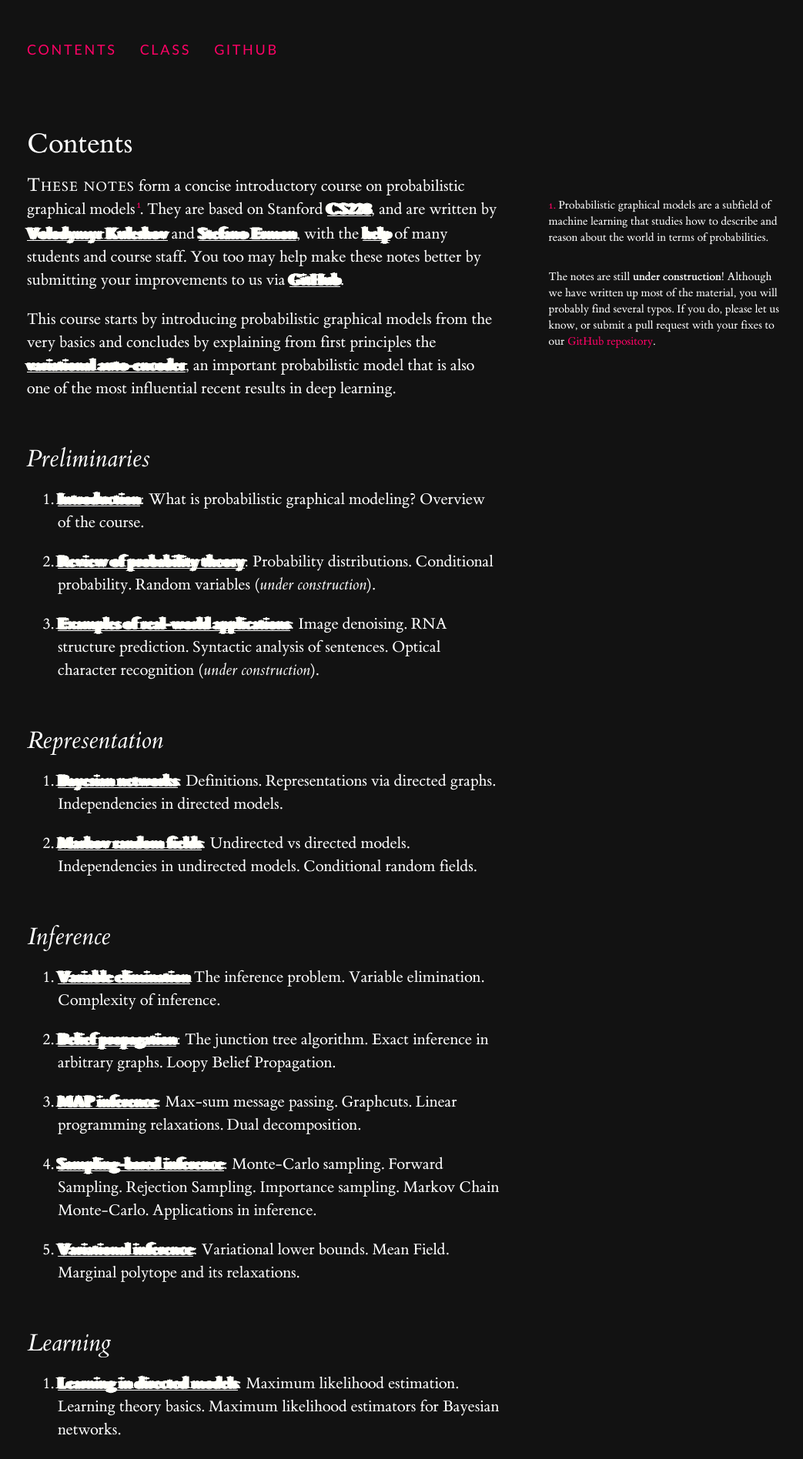
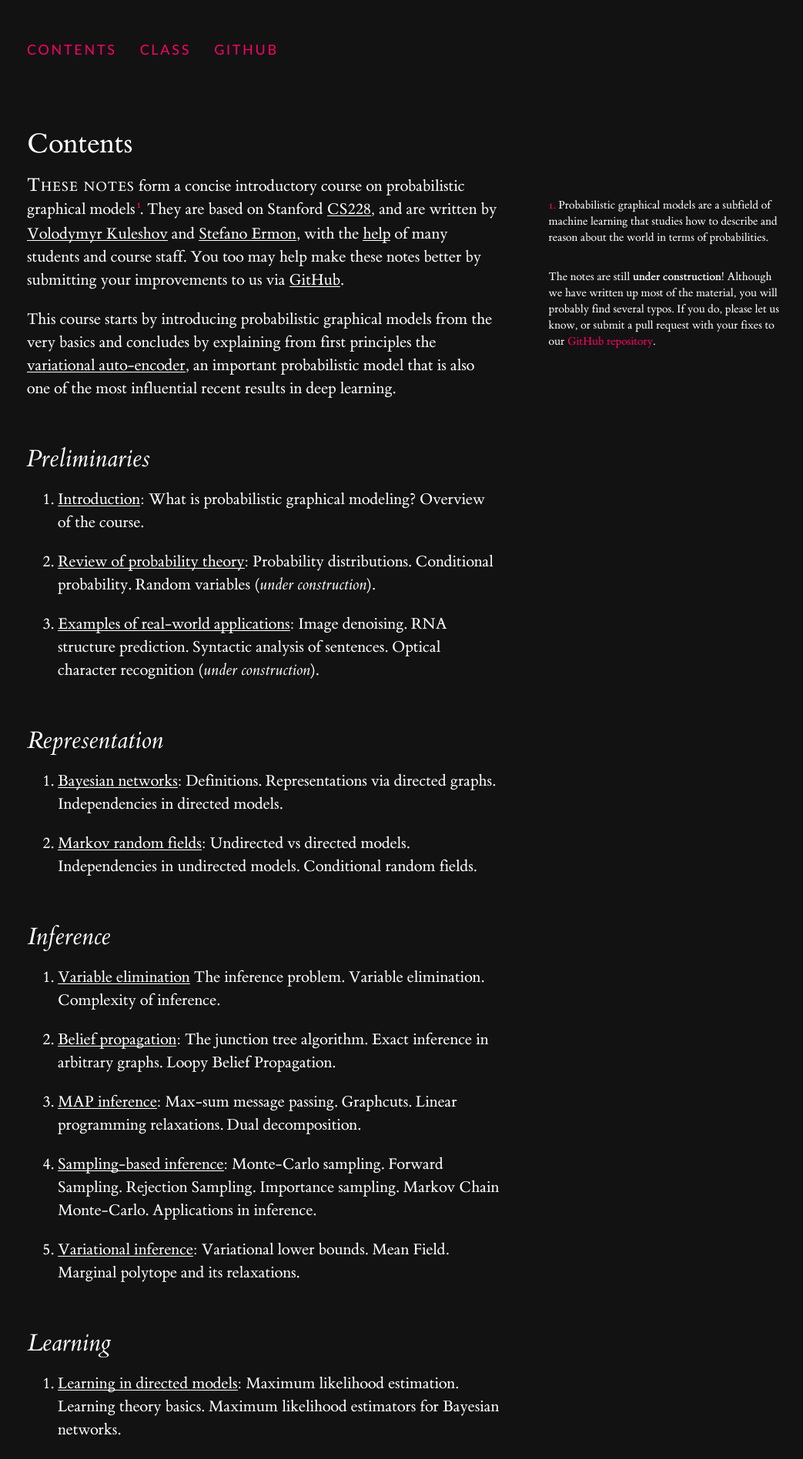
Before and after one commit to BeeGass/Notes, a Jekyll site: the page built from index.md, in a window 1280 px wide. Shown: the top 1896 px of the page at 77% size, without its empty margins (125-1168 px from the left). Built offline with Jekyll 4.4.1, drawn with Linux system fonts in a browser that asks for light colours.

```diff
--- a/css/tufte.scss
+++ b/css/tufte.scss
@@ -224,7 +224,7 @@
     -moz-background-size: 0.05em 1px, 0.05em 1px, 1px 1px;
     background-size: 0.05em 1px, 0.05em 1px, 1px 1px;
     background-repeat: no-repeat, no-repeat, repeat-x;
-    text-shadow: 0.03em 0 #fffff8, -0.03em 0 #fffff8, 0 0.03em #fffff8, 0 -0.03em #fffff8, 0.06em 0 #fffff8, -0.06em 0 #fffff8, 0.09em 0 #fffff8, -0.09em 0 #fffff8, 0.12em 0 #fffff8, -0.12em 0 #fffff8, 0.15em 0 #fffff8, -0.15em 0 #fffff8;
+    //text-shadow: 0.03em 0 #fffff8, -0.03em 0 #fffff8, 0 0.03em #fffff8, 0 -0.03em #fffff8, 0.06em 0 #fffff8, -0.06em 0 #fffff8, 0.09em 0 #fffff8, -0.09em 0 #fffff8, 0.12em 0 #fffff8, -0.12em 0 #fffff8, 0.15em 0 #fffff8, -0.15em 0 #fffff8;
     background-position: 0% 93%, 100% 93%, 0% 93%;
 }
 
```
